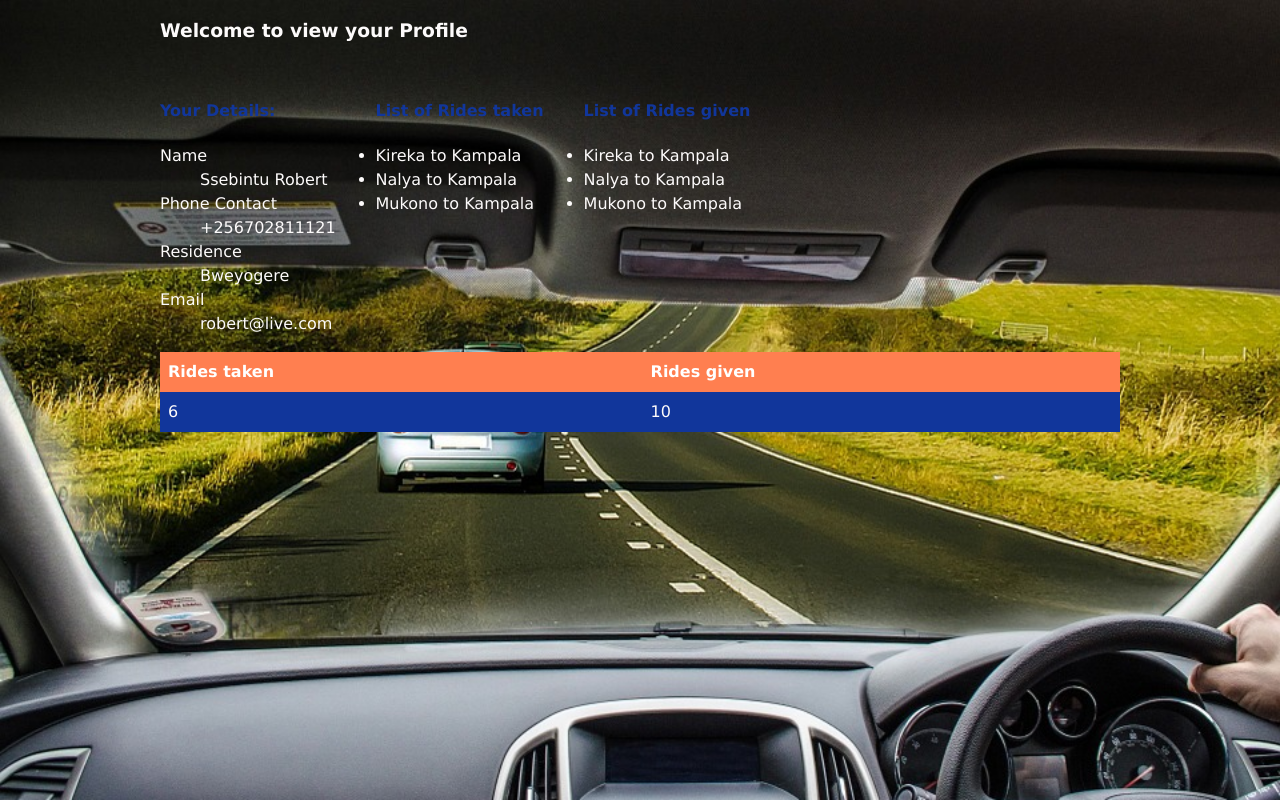
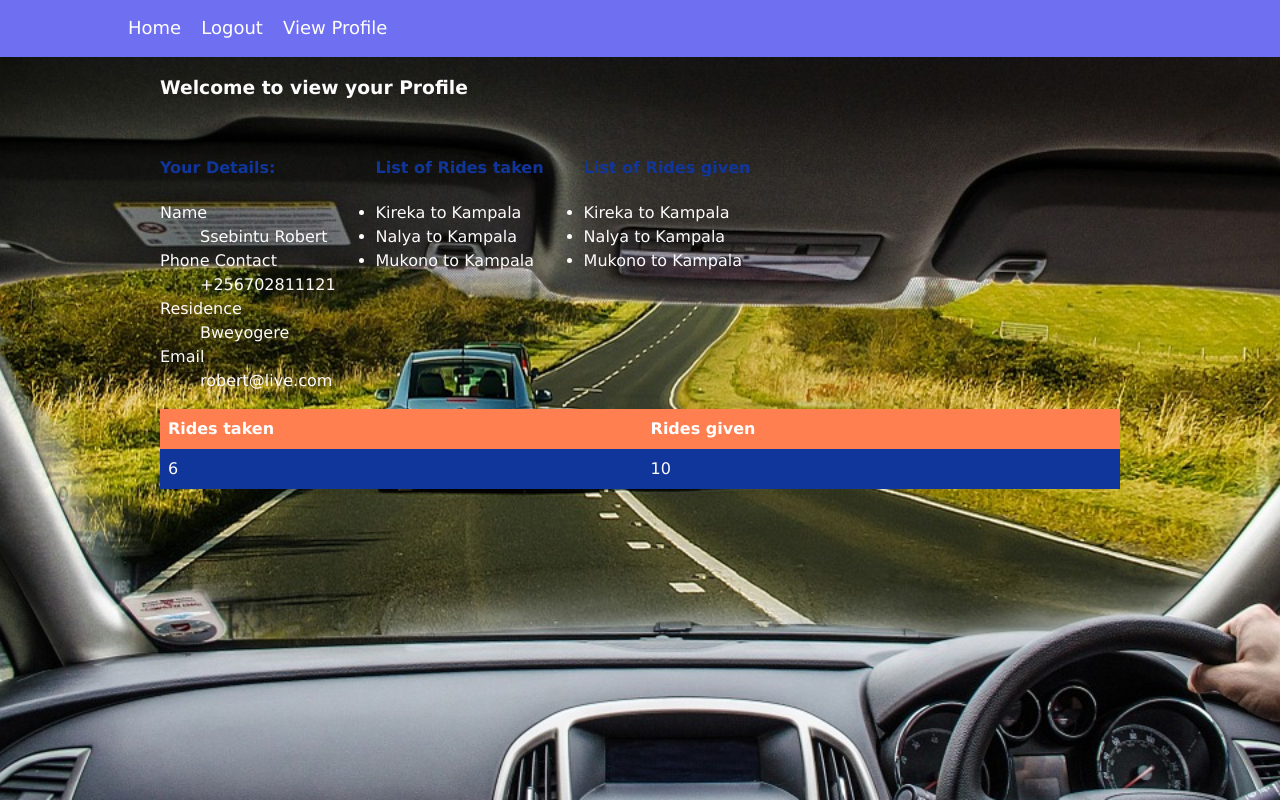
Before and after one commit to roxyrobert/ride-my-way, a plain HTML site: page UI/driver_profile.html in a window 1280 px wide. Drawn offline with Linux system fonts and the light colour scheme.

Commit message:
add navigation bar

```diff
--- a/UI/driver_profile.html
+++ b/UI/driver_profile.html
@@ -8,6 +8,15 @@
     <title>Ride My Way</title>
 </head>
 <body>
+    <header id="main-header">
+        <div id="nav" class="my-container">
+            <ul>
+                <li> <a href="../index.html">Home</a></li>
+                <li><a href="../index.html">Logout</a></li>
+                <li><a href="UI/driver_profile.html">View Profile</a></li>
+            </ul>
+        </div>
+    </header>
     <div id="main">
         <h3>Welcome to view your Profile</h3>
         <div class="row">
```
